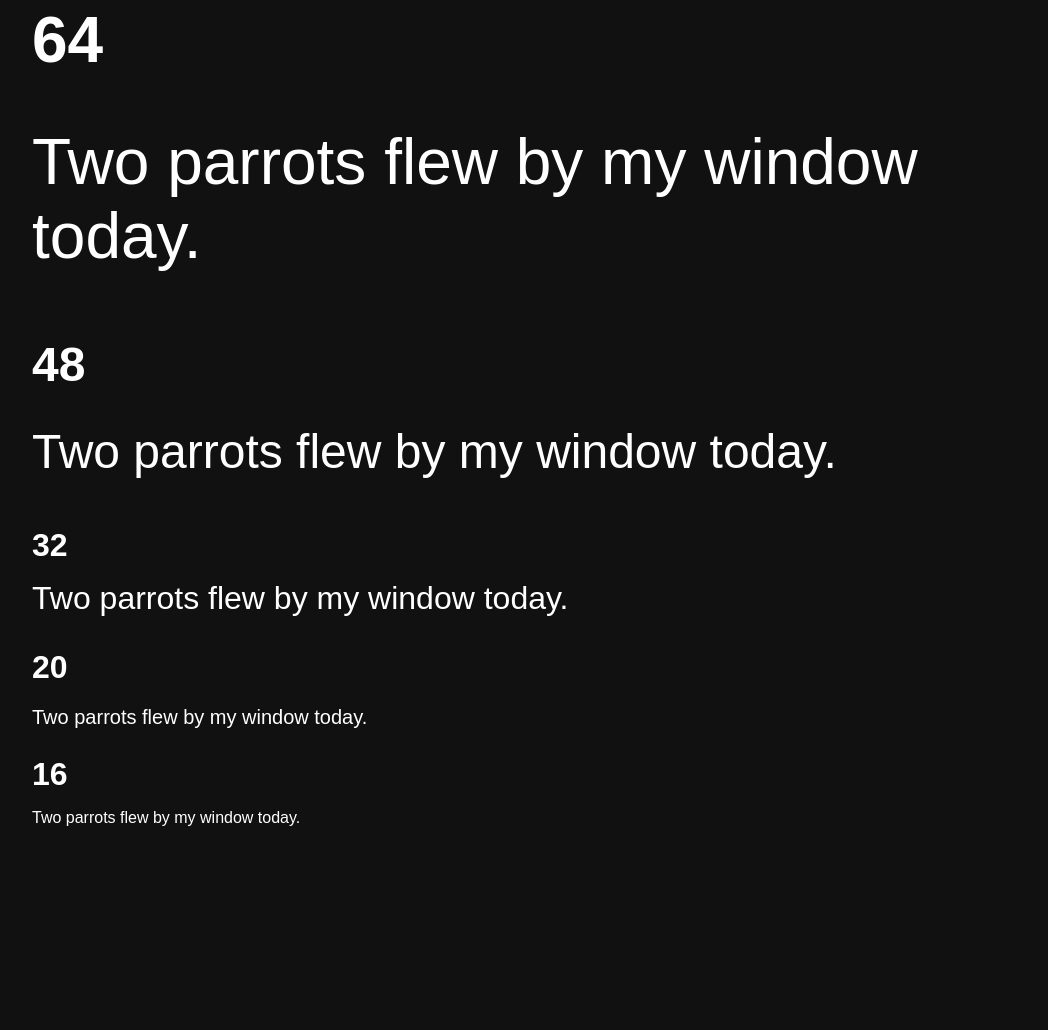
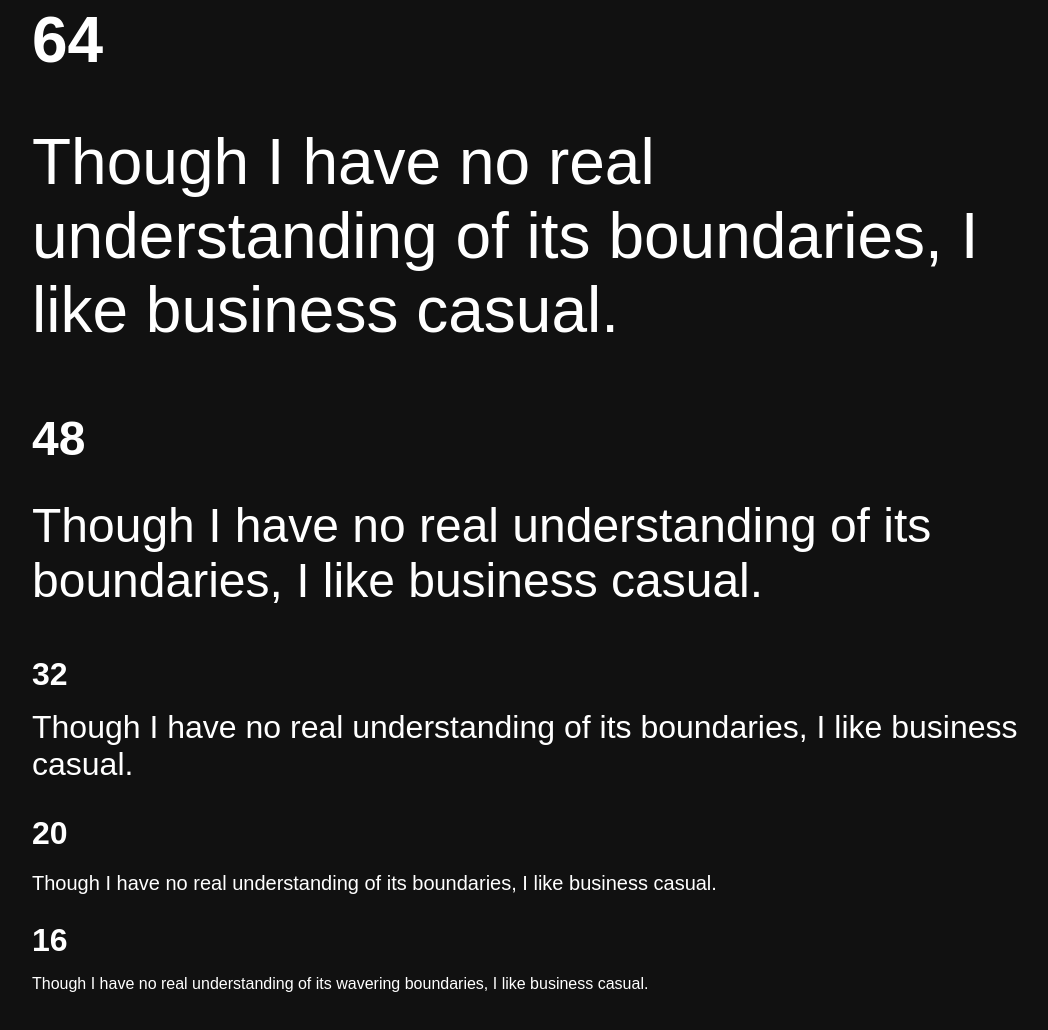
Before and after one commit to sndsgn/type-scale, a website: page index.html in a window 1280 px wide. Shown: the part 280-1310 px from the top of the page, without its empty margins (96-1144 px from the left). Before the commit the page ends 1251 px from the top, so only its background shows below. Drawn offline with Linux system fonts and the light colour scheme.

Commit message:
Changed paragraph copy.

```diff
--- a/index.html
+++ b/index.html
@@ -20,19 +20,19 @@
 
     <section class="bg-black white pas pal-ns pax-l">
       <h1 class="f64 mb3 mt0">64</h1>
-      <p class="f64 mt0">Two parrots flew by my window today.</p>
+      <p class="f64 mt0">Though I have no real understanding of its boundaries, I like business casual.</p>
 
       <h1 class="f48 mb2">48</h1>
-      <p class="f48 mt0">Two parrots flew by my window today.</p>
+      <p class="f48 mt0">Though I have no real understanding of its boundaries, I like business casual.</p>
 
       <h1 class="f32 mb1">32</h1>
-      <p class="f32 mt0">Two parrots flew by my window today.</p>
+      <p class="f32 mt0">Though I have no real understanding of its boundaries, I like business casual.</p>
 
       <h1 class="f32 mb1">20</h1>
-      <p class="f20">Two parrots flew by my window today.</p>
+      <p class="f20">Though I have no real understanding of its boundaries, I like business casual.</p>
 
       <h1 class="f32 mb1">16</h1>
-      <p class="f16">Two parrots flew by my window today.</p>
+      <p class="f16">Though I have no real understanding of its wavering boundaries, I like business casual.</p>
 
     </main>
   </section>
```
